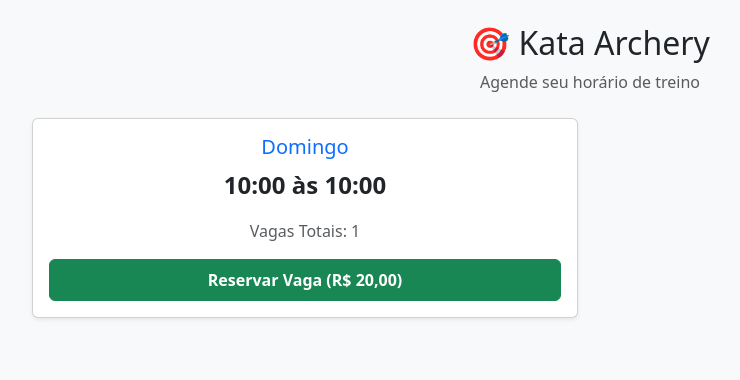
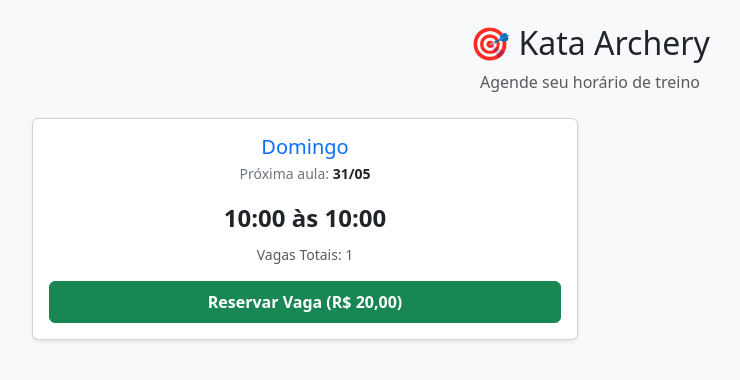
Before and after one commit to Pedro050723/Kata-Archery, a Django app: page / in a window 1280 px wide. Shown: the top 380 px of the page, without its empty margins (50-790 px from the left). Run offline with Django 5.2, Linux system fonts and the light colour scheme; tables that the repository leaves empty hold one stand-in row (values such as "Sample post").

Commit message:
ajuste de dias e exibição no html

```diff
--- a/app_reservas/templates/app_reservas/lista_horarios.html
+++ b/app_reservas/templates/app_reservas/lista_horarios.html
@@ -31,27 +31,33 @@
         <div class="col-12 col-md-6 mb-3">
             <div class="card shadow-sm">
                 <div class="card-body text-center">
-                    <h5 class="card-title text-primary">
+                    <h5 class="card-title text-primary mb-1">
                         {{ horario.get_dia_semana_display }}
                     </h5>
-                    <p class="card-text fs-4 fw-bold">
+
+                    <p class="text-secondary small mb-3">
+                        Próxima aula: <span class="fw-bold text-dark">{{ horario.proxima_data|date:"d/m" }}</span>
+                    </p>
+
+                    <p class="card-text fs-4 fw-bold mb-2">
                         {{ horario.hora_inicio|time:"H:i" }} às {{ horario.hora_fim|time:"H:i" }}
                     </p>
-                    <p class="text-muted">Vagas Totais: {{ horario.vagas_totais }}</p>
+
+                    <p class="text-muted small">Vagas Totais: {{ horario.vagas_totais }}</p>
 
                     <a href="{% url 'detalhes_reserva' horario.id %}" class="btn btn-success w-100 py-2 fw-bold">
-                    Reservar Vaga (R$ 20,00)
+                        Reservar Vaga (R$ 20,00)
                     </a>
                 </div>
             </div>
         </div>
-        {% empty %}
+{% empty %}
         <div class="col-12 text-center">
             <div class="alert alert-warning" role="alert">
                 Nenhum horário disponível no momento.
             </div>
         </div>
-        {% endfor %}
+{% endfor %}
     </div>
 </div>
 
--- a/app_reservas/views.py
+++ b/app_reservas/views.py
@@ -11,10 +11,36 @@
 from .models import Horario, Reserva
 
 def lista_horarios(request):
-    # Busca todos os horários marcados como 'ativo=True'
+    # 1. Busca todos os horários ativos
     horarios = Horario.objects.filter(ativo=True)
 
-    # Prepara os dados para enviar ao HTML
+    # 2. Mapa completo com os 7 dias da semana
+    mapa_dias = {
+        'DOM': 6,
+        'SEG': 0,
+        'TER': 1,
+        'QUA': 2,
+        'QUI': 3,
+        'SEX': 4,
+        'SAB': 5
+    }
+
+    agora = datetime.now()
+    hoje = agora.date()
+
+    # 3. Passa por cada horário calculando a sua próxima data real
+    for horario in horarios:
+        dia_alvo = mapa_dias[horario.dia_semana]
+        dias_faltando = (dia_alvo - hoje.weekday() + 7) % 7
+
+        # Se a aula for hoje, mas o horário já passou, agenda para a semana que vem
+        if dias_faltando == 0 and agora.time() > horario.hora_inicio:
+            dias_faltando = 7
+
+        # Cria um atributo temporário na memória chamado 'proxima_data'
+        horario.proxima_data = hoje + timedelta(days=dias_faltando)
+
+    # 4. Envia os dados atualizados para o HTML
     contexto = {
         'horarios': horarios
     }
```
